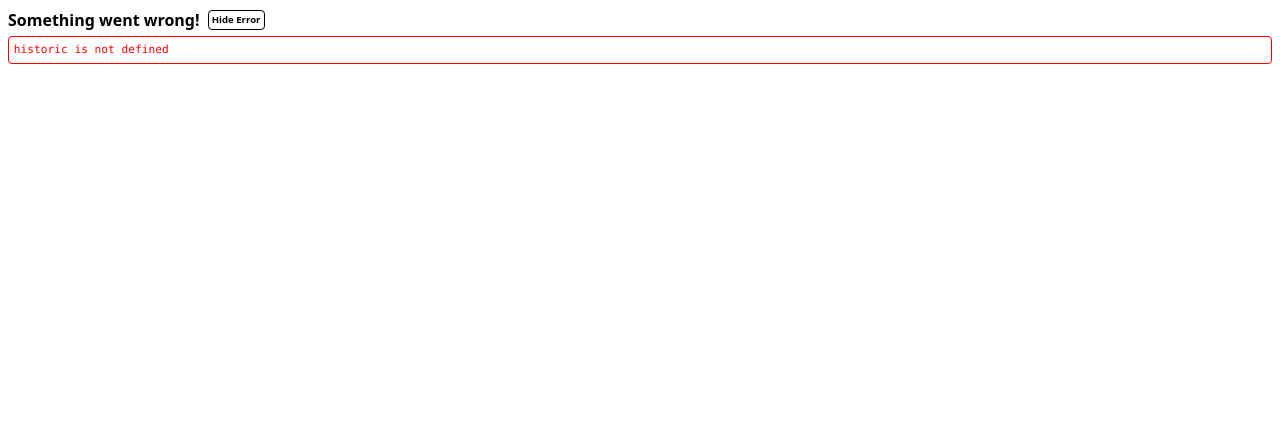
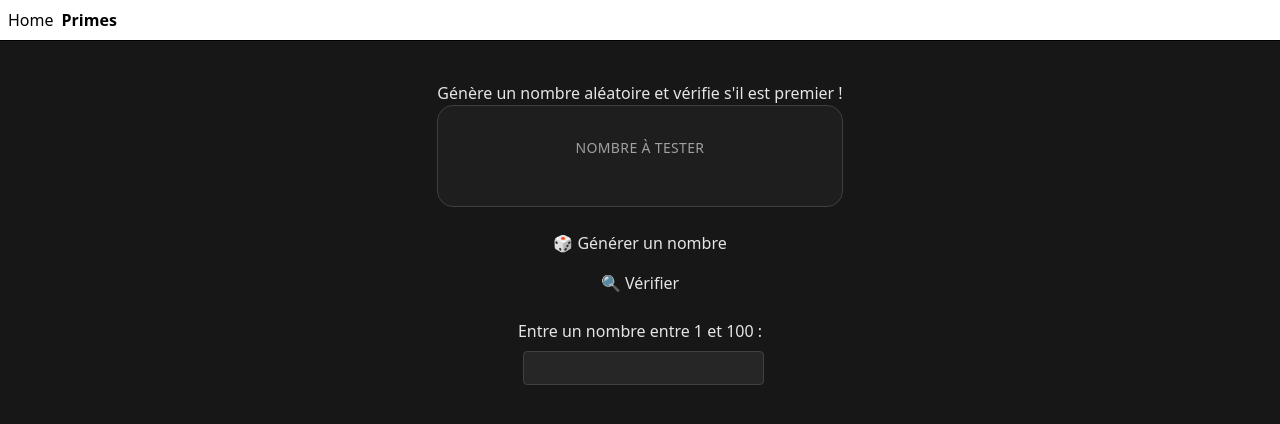
Before and after one commit to dubois-laurent/TP-Prime, a React (Vite) app: page /primes in a window 1280 px wide. Shown: the top 424 px of the page. Built offline with nearby package versions, Linux system fonts and the light colour scheme.

Commit message:
:sparkles: Manual Input OK ! :sparkles:

```diff
--- a/src/components/Prime.jsx
+++ b/src/components/Prime.jsx
@@ -2,20 +2,17 @@ import { Button } from "./ui/buttonGenerator";
 import { usePrimeAlea } from "../hooks/usePrimeAlea";
 import { usePrimeStore } from "../stores/usePrimeStore";
 import { formInputSchema } from "../schemas/formSchema";
-import { useEffect, useMemo, useState } from "react";
+import { useState } from "react";
 
 // Composant principal pour générer un nombre aléatoire et vérifier s'il est premier
 export function Prime() {
 
     const {data, isLoading, error, refetch} = usePrimeAlea() // Hook pour récupérer un nombre aléatoire
 
-    const { checkPrime, isPrime, number, addToHistoric, setNumber } = usePrimeStore((s) => s) // Récupère les fonctions et états du store zustand
+    const { checkPrime, isPrime, number, addToHistoric, setNumber, historic } = usePrimeStore((s) => s) // Récupère les fonctions et états du store zustand
 
     const [manualValue, setManualValue] = useState("") // État local pour la valeur saisie manuellement
 
-    const memoizedNumber = useMemo(() => {
-      [...historic]
-    }, [historic]);
 
     // Affiche un message de chargement ou d'erreur si nécessaire
     if (isLoading) {
@@ -34,9 +31,12 @@ export function Prime() {
 
   // Gestion du clic pour générer un nouveau nombre aléatoire via l'API et le définir dans le store
   async function handleGenerateRandom() {
+
+    // Appel de la fonction refetch pour obtenir un nouveau nombre et mettre à jour l'état
     const { data: newData } = await refetch()
     if (newData) {
         setNumber(newData.number)
+        setManualValue(String(newData.number))
       console.log(newData.number);
     }
   }
@@ -44,25 +44,38 @@ export function Prime() {
 
   // Gestion du clic pour vérifier si le nombre actuel est premier et l'ajouter à l'historique
   async function handleCheckPrime() {
-    checkPrime()
-    addToHistoric(number, isPrime)
+    const result = checkPrime()
+
+    // Ajoute le résultat au tableau historique, obligé d'utiliser typeof pour gérer le cas où result est null (ça arrivera jamais)
+    addToHistoric(number, typeof result === "boolean" ? result : isPrime)
   }
 
-  // Gestion de la vérification du formulaire manuel via le schéma de validation
-  async function handleManualCheck(event) {
-    event.preventDefault()
-    const verfiedInput = formInputSchema.parse({
-        inputNumber: Number(event.target.inputNumber.value)})
-    if (verfiedInput) {
-        setNumber(verfiedInput.inputNumber)
-        checkPrime()
-        addToHistoric(verfiedInput.inputNumber, isPrime)
+  // Gestion de la saisie manuelle et mise à jour en temps réel
+  function handleManualChange(event) {
+    const value = event.target.value
+    setManualValue(value)
+
+    // Si le champ est vide, réinitialise le nombre dans le store
+    if (value === "") {
+      setNumber(null)
+      return
     }
+
+    // On s'assure que la valeur est bien un nombre avant de valider avec le schéma
+    const numericValue = Number(value)
+    if (Number.isNaN(numericValue)) {
+      return
+    }
+
+    try {
+      const { inputNumber } = formInputSchema.parse({ inputNumber: numericValue })
+      setNumber(inputNumber)
+    } catch (err) {
+      console.error("Erreur de validation :", err.errors)
+    }
+
   }
 
-  useEffect(() => {
-    handleManualCheck()
-  }, [number]);
 
   return (
     <div>
@@ -72,7 +85,6 @@ export function Prime() {
       </div>
 
       <div>
-        {number !== null && (
           <div className="bg-neutral-800/50 backdrop-blur-sm rounded-2xl p-8 mb-6 border border-neutral-700 text-center">
             <p className="text-neutral-400 mb-2 text-sm uppercase tracking-wide">Nombre à tester</p>
             <div className="text-7xl font-bold bg-gradient-to-r from-blue-400 to-purple-500 bg-clip-text text-transparent mb-4">
@@ -88,7 +100,6 @@ export function Prime() {
               </div>
             )}
           </div>
-        )}
       </div>
 
       <div className="flex flex-col items-center gap-4 mb-6">
@@ -105,9 +116,9 @@ export function Prime() {
       </div>
 
       <div>
-        <form className="flex items-center mb-6 gap-2 flex flex-col">
+        <form className="flex items-center mb-6 gap-2 flex flex-col" onSubmit={(event) => event.preventDefault()}>
           <label>Entre un nombre entre 1 et 100 :</label>
-          <input name="inputNumber" onChange={handleManualCheck} className="ml-2 p-1 rounded bg-neutral-800 border border-neutral-700"/>
+          <input name="inputNumber" value={manualValue} onChange={handleManualChange} className="ml-2 p-1 rounded bg-neutral-800 border border-neutral-700"/>
         </form>
       </div>
 
```
